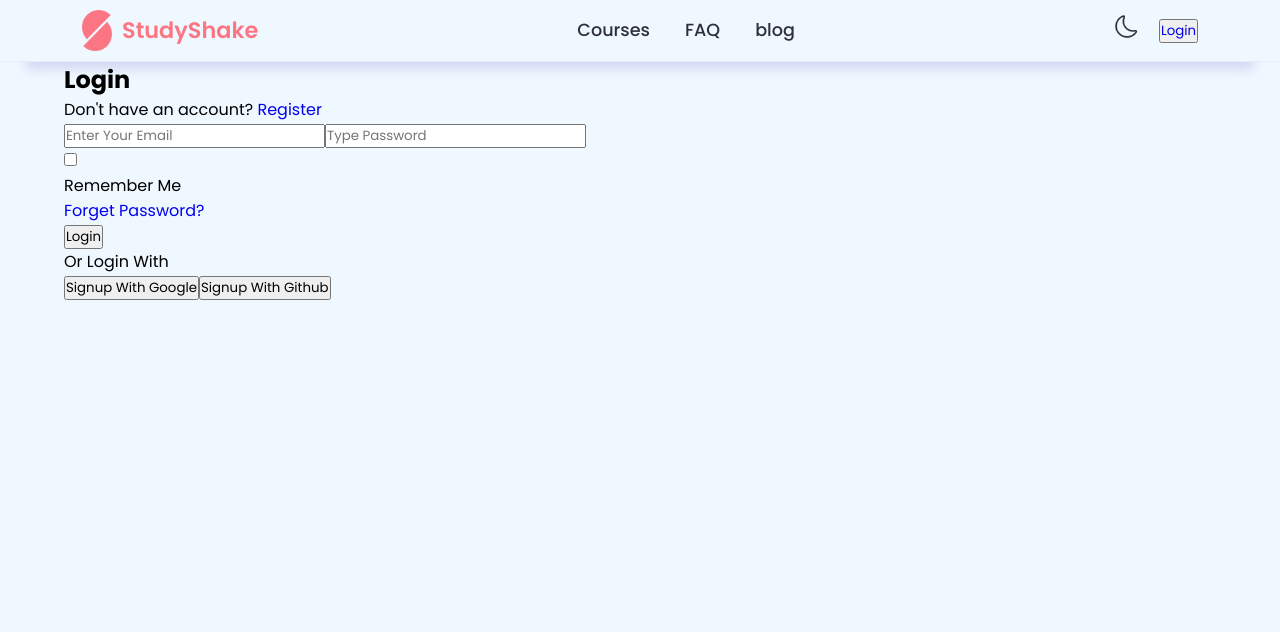
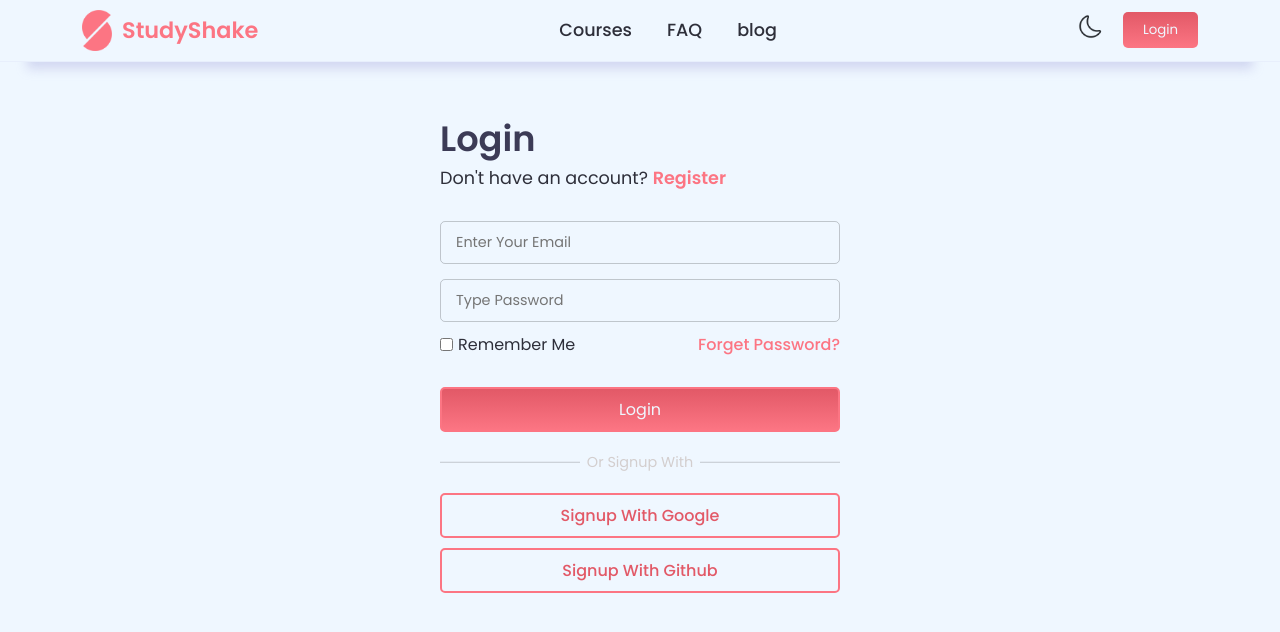
Before and after one commit to nasirmitul/study-shake-client-side, a React (Create React App) app: page /login in a window 1280 px wide. Shown: the top 632 px of the page. Built offline with nearby package versions, Linux system fonts and the light colour scheme; no server answers.

Commit message:
signup design complete

```diff
--- a/src/components/Forget/ForgetPass.js
+++ b/src/components/Forget/ForgetPass.js
@@ -14,7 +14,7 @@ const ForgetPass = () => {
 
 
                 <div className="action-button">
-                    <button type='submit'>Login</button>
+                    <button className='sign-to-account' type='submit'>Forget Password</button>
                 </div>
             </form>
 
--- a/src/components/Navigation/Navigation.js
+++ b/src/components/Navigation/Navigation.js
@@ -40,7 +40,7 @@ const Navigation = () => {
 
                     <div className="log-profile">
                         {
-                            !user ? <button type='button'> <Link to='/login'>Login</Link> </button> :
+                            !user ? <Link to='/login'><button className='navigation-login' type='button'> Login</button></Link> :
                                 <div className="profile">
                                     <Link className='user-profile' to='/profile'>
                                         <img onMouseEnter={() => setShowName(true)} onMouseLeave={() => setShowName(false)} src={user?.photoURL} alt="" />
--- a/src/components/Signin/Signin.js
+++ b/src/components/Signin/Signin.js
@@ -60,22 +60,25 @@ const Signin = () => {
 
                 <div className="remember-forget">
                     <div className="remember-me">
-                        <input type="checkbox" />
-                        <p>Remember Me</p>
+                        <input id='remember' name='remember' value='remember' type="checkbox" />
+                        <label htmlFor='remember'>Remember Me</label>
                     </div>
 
-                    <Link to='/forget'>Forget Password?</Link>
+                    <Link className='forget-password' to='/forget'>Forget Password?</Link>
                 </div>
 
                 <div className="action-button">
-                    <button type='submit'>Login</button>
+                    <button className='sign-to-account' type='submit'>Login</button>
                 </div>
             </form>
 
             <div className="other-options">
-                <p className='or-title'>Or Login With</p>
-                <button type='button' onClick={signWithGoogle}>Signup With Google</button>
-                <button type='button' onClick={signWithGitHub}>Signup With Github</button>
+                <p className='or-title'>Or Signup With</p>
+
+                <div className="google-github">
+                    <button type='button' className='google-sign' onClick={signWithGoogle}>Signup With Google</button>
+                    <button type='button' className='github-sign' onClick={signWithGitHub}>Signup With Github</button>
+                </div>
             </div>
         </div>
     );
--- a/src/components/Signup/Signup.js
+++ b/src/components/Signup/Signup.js
@@ -3,6 +3,9 @@ import React, { useContext } from 'react';
 import { Link } from 'react-router-dom';
 import { AuthContext } from '../../contexts/UserContext';
 import app from '../../firebase/firebase.init';
+
+import google from '../../images/google.png'
+import github from '../../images/github.png'
 
 const auth = getAuth(app)
 const Signup = () => {
@@ -62,7 +65,7 @@ const Signup = () => {
     return (
         <div className='container sign-account'>
             <form action="" className='sign' onSubmit={handleSubmit}>
-                <h2 className='heading'>Register</h2>
+                <h2 className='heading'>Create new account<span>.</span></h2>
                 <p className='change-to'>Have an account? <Link to='/login'>Login</Link> </p>
 
                 <div className="inputs">
@@ -73,14 +76,27 @@ const Signup = () => {
                 </div>
 
                 <div className="action-button">
-                    <button type='submit'>Signup</button>
+                    <button className='sign-to-account' type='submit'>Signup</button>
                 </div>
             </form>
 
             <div className="other-options">
                 <p className='or-title'>Or Signup With</p>
-                <button type='button' onClick={signWithGoogle}>Signup With Google</button>
-                <button type='button' onClick={signWithGitHub}>Signup With Github</button>
+
+                <div className="google-github">
+                    <div className="google-sign-button">
+
+                    </div>
+                    <button type='button' className='google-sign' onClick={signWithGoogle}>
+                        <img src={google} alt="" />
+                        Signup With Google
+                    </button>
+                    <button type='button' className='github-sign' onClick={signWithGitHub}>
+                        <img src={github} alt="" />
+                        Signup With Github
+                    </button>
+                </div>
+
             </div>
         </div>
     );
--- a/src/style/style.css
+++ b/src/style/style.css
@@ -1,5 +1,6 @@
 :root {
     --primary: #FC7583;
+    --primary-700: #e25967;
     --shadow: #CBD2E6;
     --shadow-dark: #A8A9DB;
     --background-light: #EFF7FF;
@@ -7,6 +8,9 @@
     --background-dark-500: #3C3B56;
     --text-dark: #2e2f3a;
     --text-light: #EFF7FF;
+    --gray-light: #d3cece;
+    --dark-100: rgba(0, 0, 0, 0.2);
+    --button: linear-gradient(0deg, #FC7583, #e25967);
 }
 
 * {
@@ -103,8 +107,8 @@ body {
 }
 
 .top-navigation .right-panel .profile img {
-    width: 45px;
-    height: 45px;
+    width: 37px;
+    height: 37px;
     object-fit: cover;
     border-radius: 50%;
     cursor: pointer;
@@ -113,7 +117,6 @@ body {
 
 .top-navigation .right-panel .profile .user-profile {
     position: relative;
-    width: 200px !important;
 }
 
 .top-navigation .right-panel .profile .user-profile .user-name {
@@ -148,5 +151,180 @@ body {
     border-color: transparent transparent #dae1e9 transparent;
 }
 
+.top-navigation .right-panel .navigation-login{
+    padding: 8px 20px;
+    background: var(--button);
+    cursor: pointer;
+    color: var(--text-light);
+    border: none;
+    border-radius: 5px;
+}
 
-/* ============ Top Navigation Design ============ */
+
+/* ============ Signup, Login, Forget Pass ============ */
+.sign-account {
+    margin-top: 50px;
+    width: min(400px, 90%);
+}
+
+.sign-account .heading {
+    color: var(--background-dark-500);
+    font-size: 2.2rem;
+    font-weight: 600;
+}
+
+.sign-account .heading span {
+    color: var(--primary);
+    font-size: 3rem;
+}
+
+.sign-account .change-to {
+    font-size: 1.1rem;
+    font-weight: 400;
+    color: var(--text-dark);
+}
+
+.sign-account .change-to a {
+    font-weight: 600;
+    color: var(--primary);
+}
+
+.sign-account .inputs {
+    margin-top: 30px;
+    display: flex;
+    flex-direction: column;
+
+    gap: 15px;
+}
+
+.sign-account .inputs input {
+    padding: 10px 15px;
+    background: transparent;
+    border: 1px solid var(--dark-100);
+    border-radius: 5px;
+    outline: none;
+    font-size: .9rem;
+    transition: .5s;
+    color: var(--text-dark);
+}
+
+.sign-account .inputs input:focus {
+    border: 1px solid var(--primary);
+}
+
+.sign-account .action-button .sign-to-account{
+    margin-top: 30px;
+    padding: 8px;
+    background: var(--button);
+    width: 100%;
+    border: none;
+    outline: none;
+    border-radius: 5px;
+    color: var(--text-light);
+    font-size: 1rem;
+    cursor: pointer;
+    border: 2px solid var(--primary);
+    transition: .5s;
+}
+
+.sign-account .action-button .sign-to-account:hover{
+    background: transparent;
+    border: 2px solid var(--primary);
+    color: var(--primary-700);
+    font-weight: 600;
+}
+
+.sign-account .other-options .or-title{
+    position: relative;
+
+    text-align: center;
+    margin: 20px 0;
+    color: var(--gray-light);
+    font-size: .9rem;
+    font-weight: 400;
+}
+
+.sign-account .other-options .or-title::before,
+.sign-account .other-options .or-title::after{
+    content: '';
+    position: absolute;
+    height: .5px;
+    width: 35%;
+    background: var(--dark-100);
+    top: 50%;
+    transform: translateY(-50%);
+}
+
+.sign-account .other-options .or-title::before{
+    left: 0;
+}
+
+.sign-account .other-options .or-title::after{
+    right: 0;
+}
+
+.sign-account .other-options .google-github{
+    display: flex;
+    flex-direction: column;
+    gap: 10px;
+
+}
+
+
+
+.sign-account .other-options .google-github .google-sign,
+.sign-account .other-options .google-github .github-sign{
+    padding: 8px;
+    width: 100%;
+    background: transparent;
+    border: none;
+    outline: none;
+    border-radius: 5px;
+    color: var(--primary-700);
+    font-size: 1rem;
+    font-weight: 500;
+    cursor: pointer;
+    border: 2px solid var(--primary);
+    transition: .5s;
+    display: flex;
+    justify-content: center;
+    align-items: center;
+    gap: 20px;
+}
+
+.sign-account .other-options .google-github .google-sign:hover,
+.sign-account .other-options .google-github .github-sign:hover{
+    background: var(--button);
+    color: var(--text-light);
+    font-weight: 500;
+}
+
+.sign-account .other-options .google-github .google-sign img,
+.sign-account .other-options .google-github .github-sign img{
+    width: 20px;
+}
+
+.remember-forget{
+    display: flex;
+    align-items: center;
+    justify-content: space-between;
+    margin-top: 10px;
+
+}
+
+.remember-forget .remember-me{
+    display: flex;
+    align-items: center;
+    gap: 5px;
+    color: var(--text-dark);
+    cursor: pointer;
+}
+
+.remember-forget .remember-me input{
+    accent-color: var(--primary-700);
+}
+
+.remember-forget .forget-password{
+    color: var(--primary);
+    font-weight: 500;
+}
```
